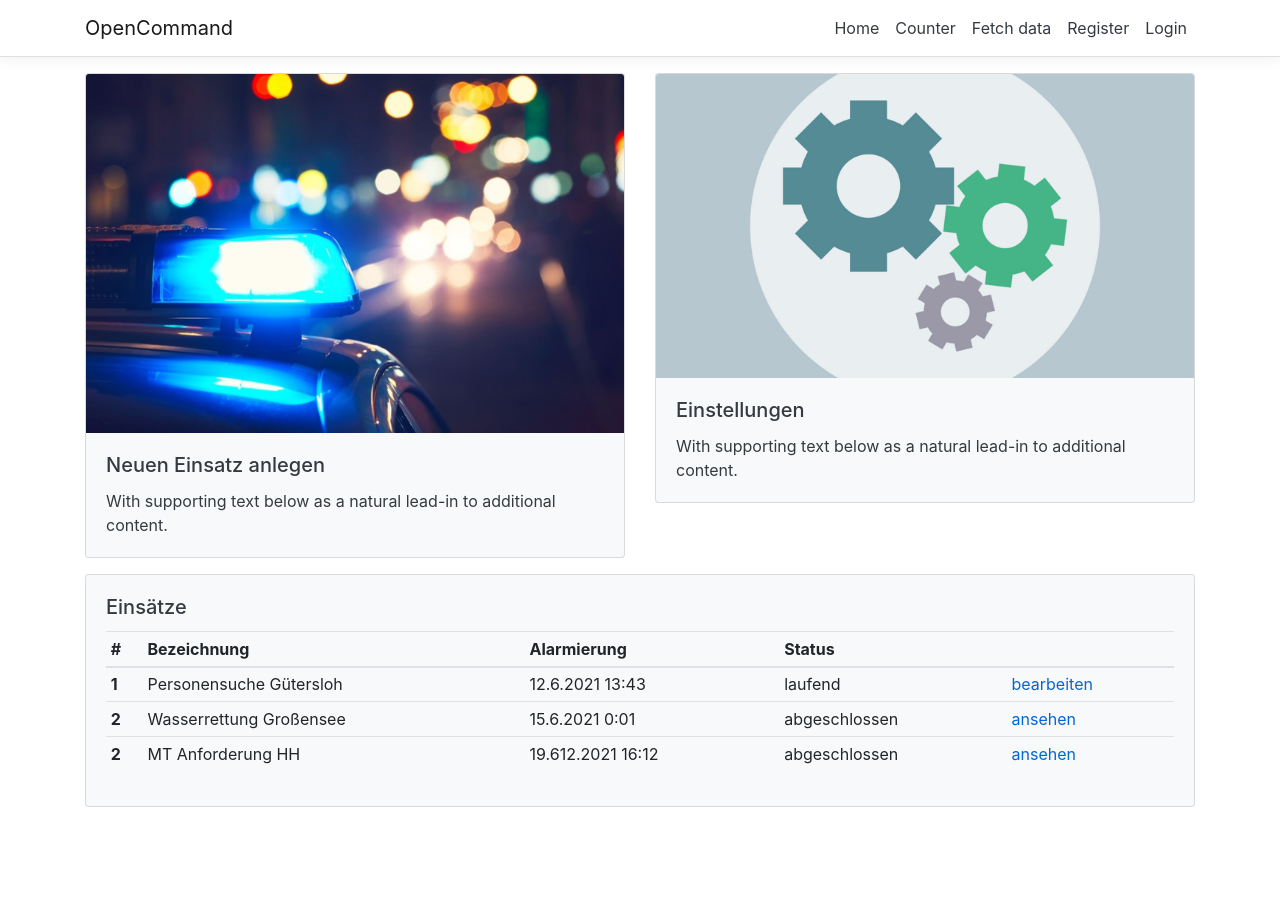
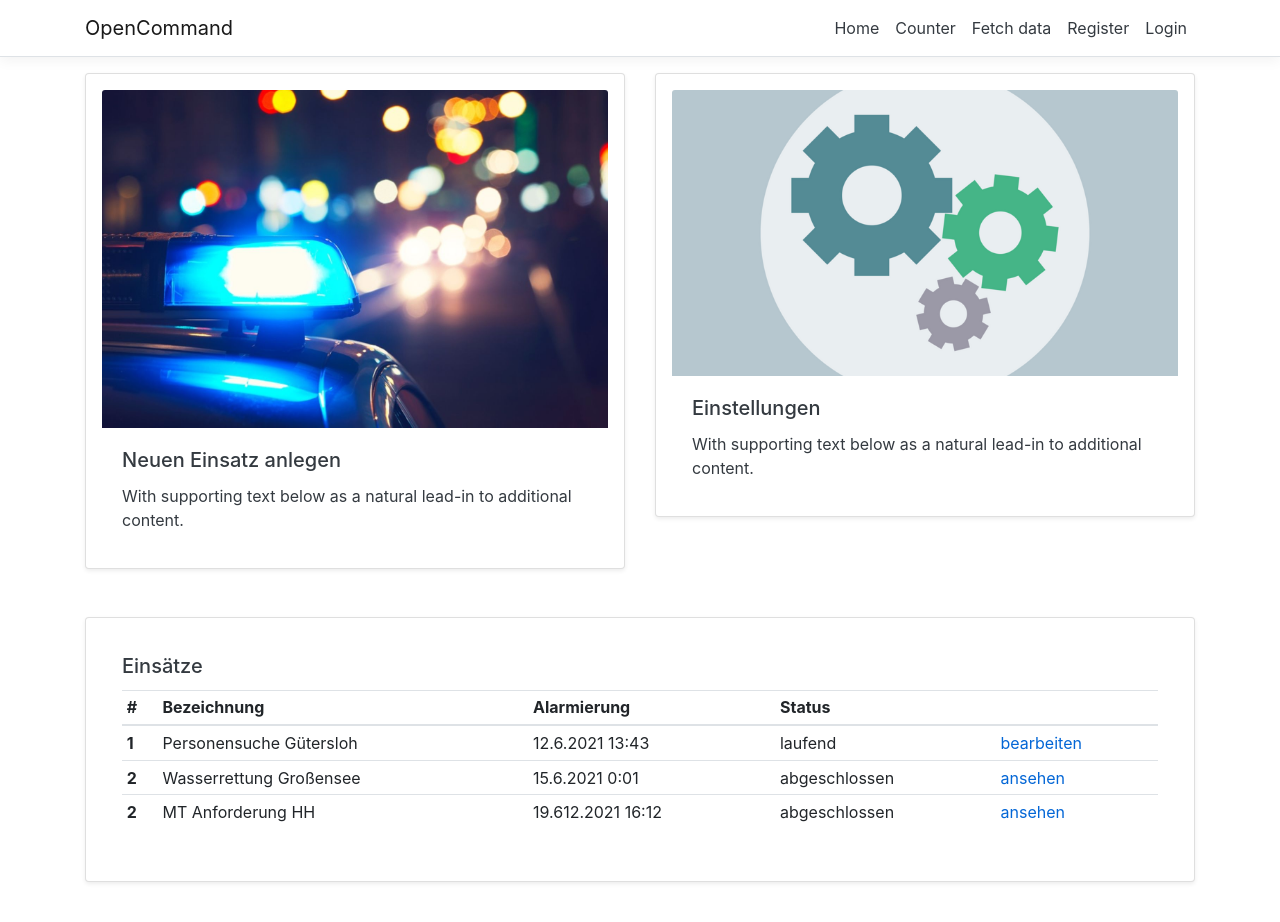
Before and after one commit to olo42/OpenCommand, a React (Create React App) app in the folder src/ClientApp/: page / in a window 1280 px wide. Shown: the top 922 px of the page. Before the commit the page ends 823 px from the top, so only its background shows below. Built offline with nearby package versions, Linux system fonts and the light colour scheme; no server answers.

Commit message:
Add drop shadow

```diff
--- a/src/ClientApp/src/components/Home.js
+++ b/src/ClientApp/src/components/Home.js
@@ -10,7 +10,7 @@ export class Home extends Component {
         <div class="row">
           <div class="col-sm-6">
             <a href="#" class="no-hover">
-              <div class="card text-dark bg-light mb-3">
+              <div class="card text-dark bg-light mb-3 shadow-sm p-3 mb-5 bg-white rounded">
                 <img src="create_mission.jpg" class="card-img-top" alt="Neuen Einsatz anlegen" />
                 <div class="card-body">
                   <h5 class="card-title">Neuen Einsatz anlegen</h5>
@@ -21,7 +21,7 @@ export class Home extends Component {
           </div>
           <div class="col-sm-6">
             <a href="#" class="no-hover">
-              <div class="card text-dark bg-light mb-3">
+              <div class="card text-dark bg-light mb-3 shadow-sm p-3 mb-5 bg-white rounded">
                 <img src="einstellungen.png" class="card-img-top" alt="Neuen Einsatz anlegen" />
                 <div class="card-body">
                   <h5 class="card-title">Einstellungen</h5>
@@ -33,7 +33,7 @@ export class Home extends Component {
         </div>
         <div class="row">
           <div class="col-sm-12">
-            <div class="card text-dark bg-light mb-3">
+            <div class="card text-dark bg-light mb-3 shadow-sm p-3 mb-5 bg-white rounded">
               <div class="card-body">
                 <h5 class="card-title">Einsätze</h5>
                 <table class="table table-sm">
```
